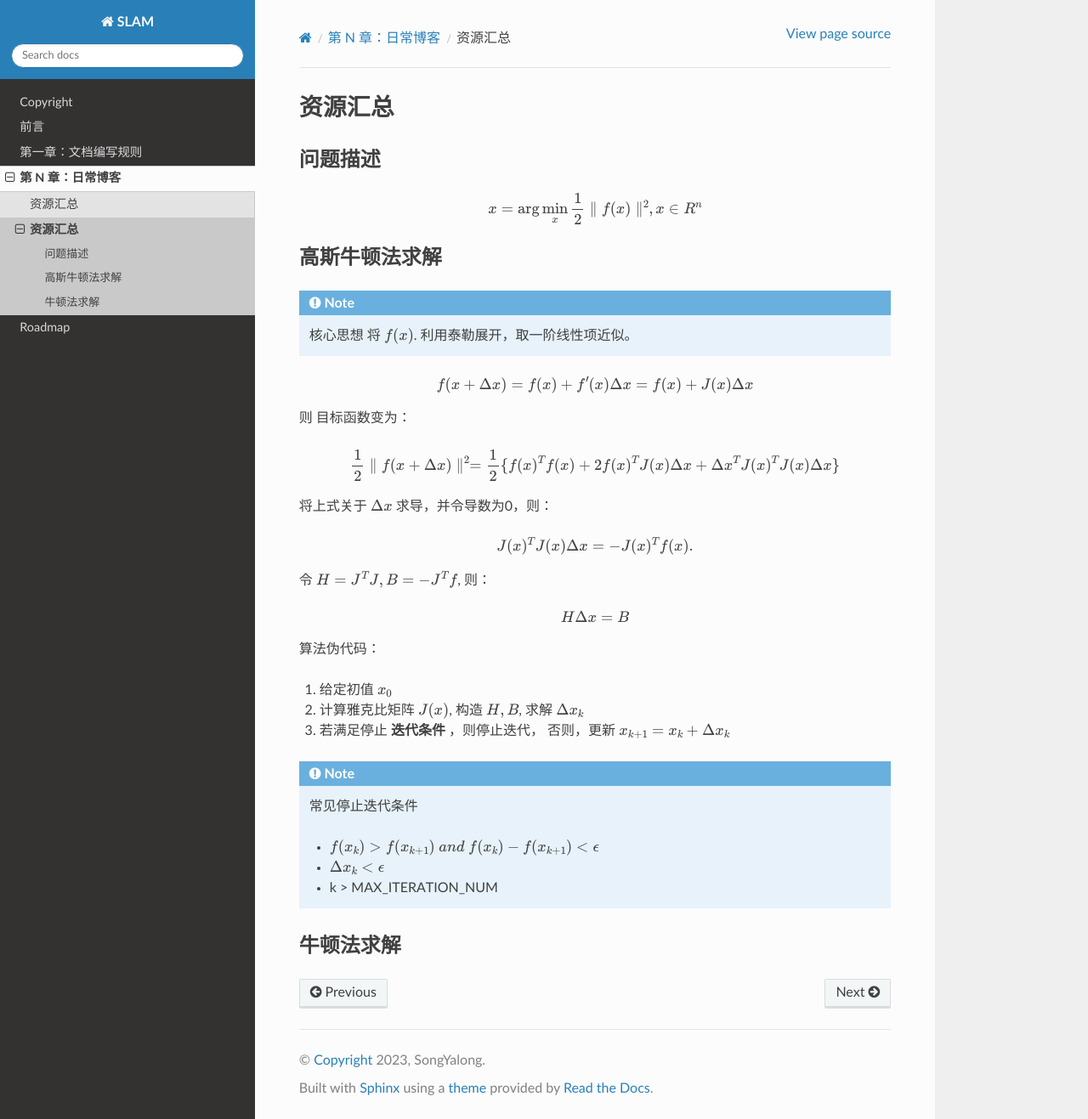
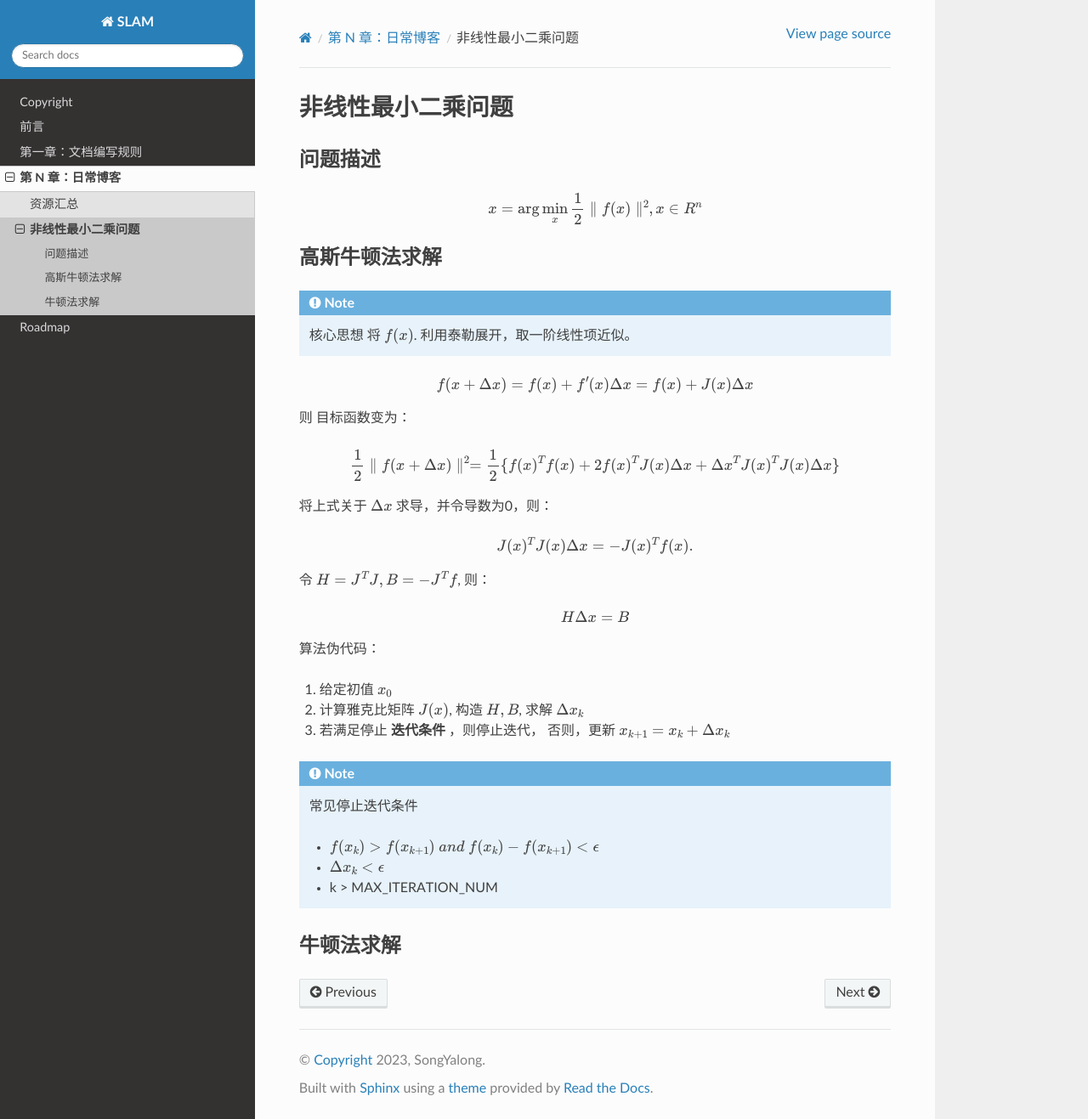
Before and after one commit to matrix246/syl_SLAM, a Sphinx documentation site: the page built from docs/source/c99_posts/p03_2023_05_23_Gauss_Newton.rst, in a window 1280 px wide and 1317 px high. Shown: the whole window at 85% size. Built offline with Sphinx 7.4.7 and the Read the Docs theme 2.0.0, drawn with Linux system fonts in a browser that asks for light colours; pages that are not in the unit, such as notebooks, are missing from menus.

Commit message:
modify title

```diff
--- a/docs/source/c99_posts/p03_2023_05_23_Gauss_Newton.rst
+++ b/docs/source/c99_posts/p03_2023_05_23_Gauss_Newton.rst
@@ -1,5 +1,5 @@
 ==================================
-资源汇总
+非线性最小二乘问题
 ==================================
 
 --------------------------------------------------------------------
```
